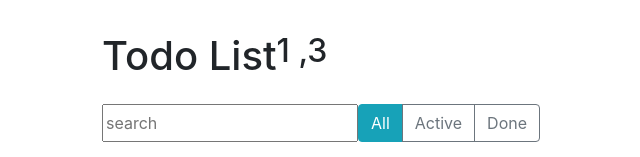
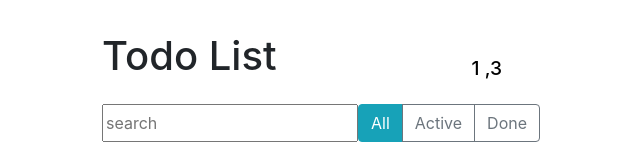
Before and after one commit to Skuznetz/react_todo_2, a React app: page / in a window 1280 px wide. Shown: the top 157 px of the page, without its empty margins (338-978 px from the left). Built offline with nearby package versions, Linux system fonts and the light colour scheme.

Commit message:
импортируем стили

```diff
--- a/src/components/app-header/app-header.css
+++ b/src/components/app-header/app-header.css
@@ -8,5 +8,5 @@
 
 .app-header h2 {
     font-size: 1.2rem;
-    color: gold;
+    color: black;
 }
--- a/src/components/app-header/app-header.js
+++ b/src/components/app-header/app-header.js
@@ -1,4 +1,5 @@
 import React from 'react'
+import './app-header.css'
 const AppHeader = ({toDo,done}) =>{
     return (
         <div className="app-header d-flex">
```
